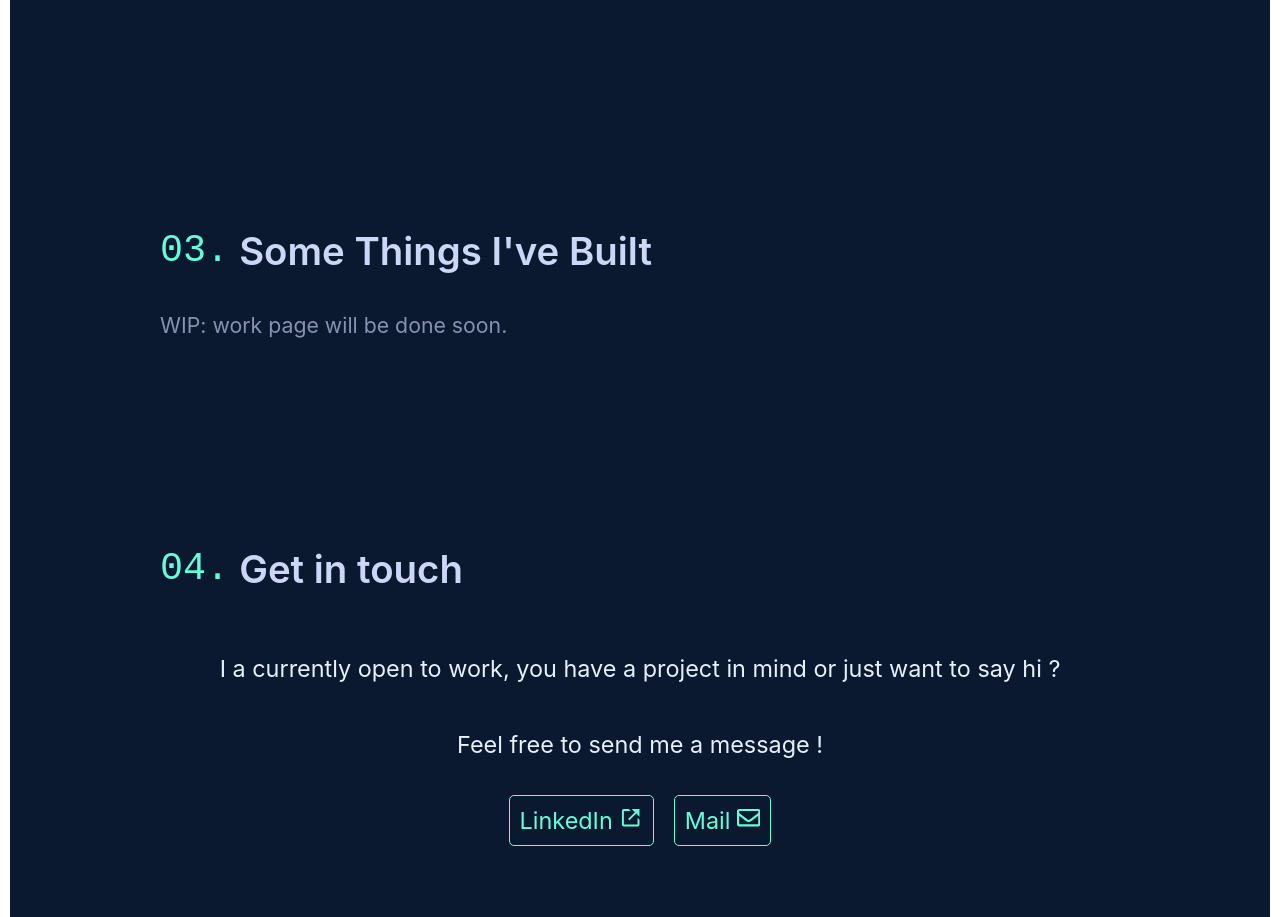
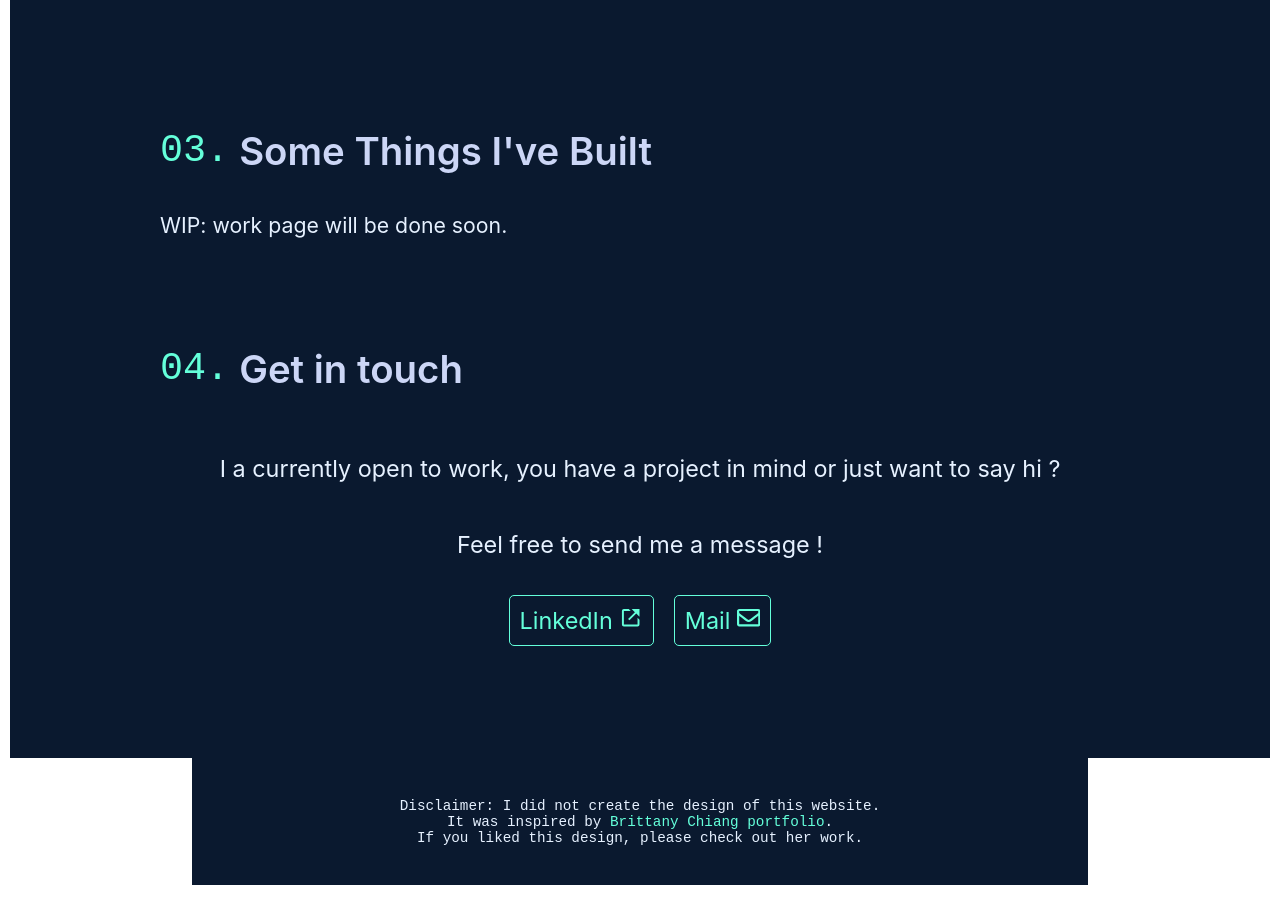
Before and after one commit to manki23/manki23.github.io, a React (Create React App) app: page / in a window 1280 px wide. Shown: the part 1860-2777 px from the top of the page. After the commit the page ends 2755 px from the top, so only its background shows below. Built offline with nearby package versions, Linux system fonts and the light colour scheme.

Commit message:
MOD: WorkPage.js > use of styled-components instead of scss

```diff
--- a/src/components/pages/WorkPage.js
+++ b/src/components/pages/WorkPage.js
@@ -1,11 +1,15 @@
 import React from 'react';
-import '../../styles/pages/WorkPage.scss';
+import styled from "styled-components";
+
+const StyledWorkPage = styled.div`
+  padding: 100px 0px;
+`
 
 const WorkPage = () => {
   return (
-    <div className="work-page" id="work-page">
-      <h2 className="numbered-heading">Some Things I've Built</h2>
-      <div className="content slate-color">
+    <div id="work-page">
+      <h2>Some Things I've Built</h2>
+      <div>
         WIP: work page will be done soon.
       </div>
     </div>
--- a/src/styles/pages/WorkPage.scss
+++ /dev/null
@@ -1,3 +0,0 @@
-.work-page {
-    padding: 100px 0px;
-}
```
